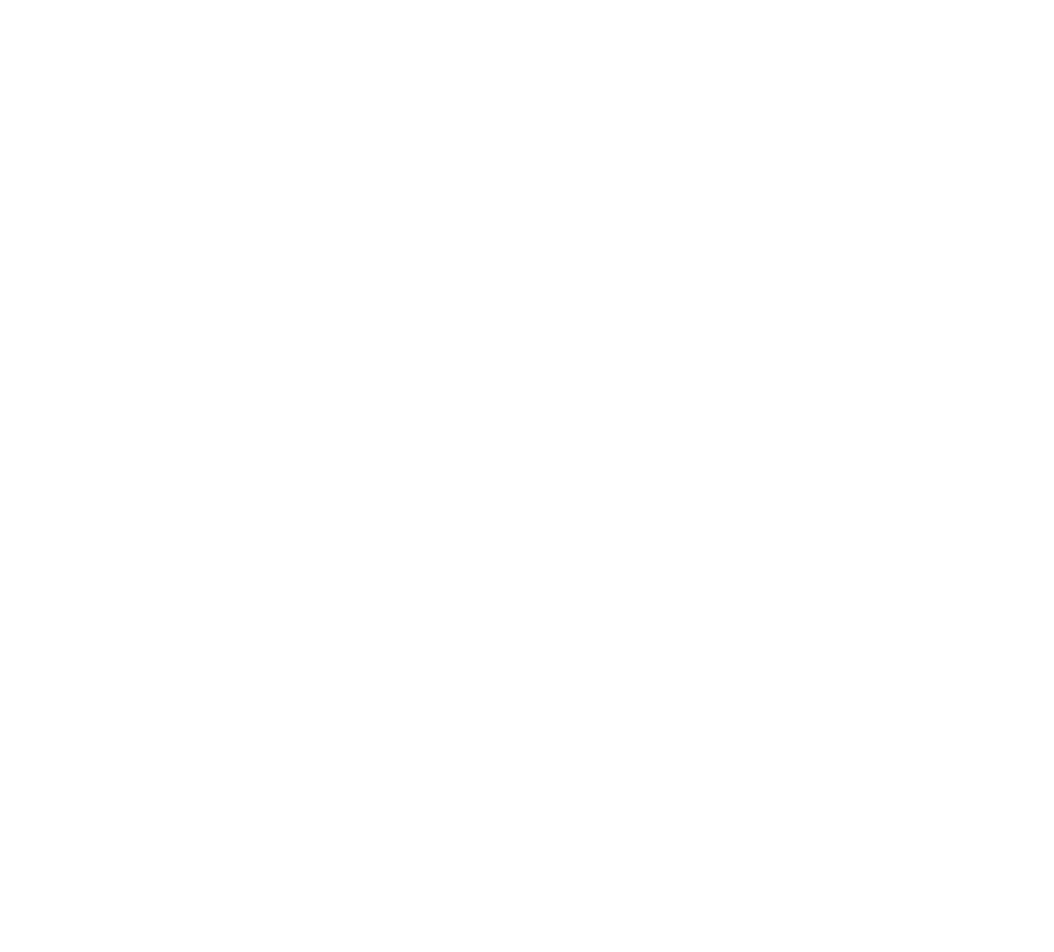
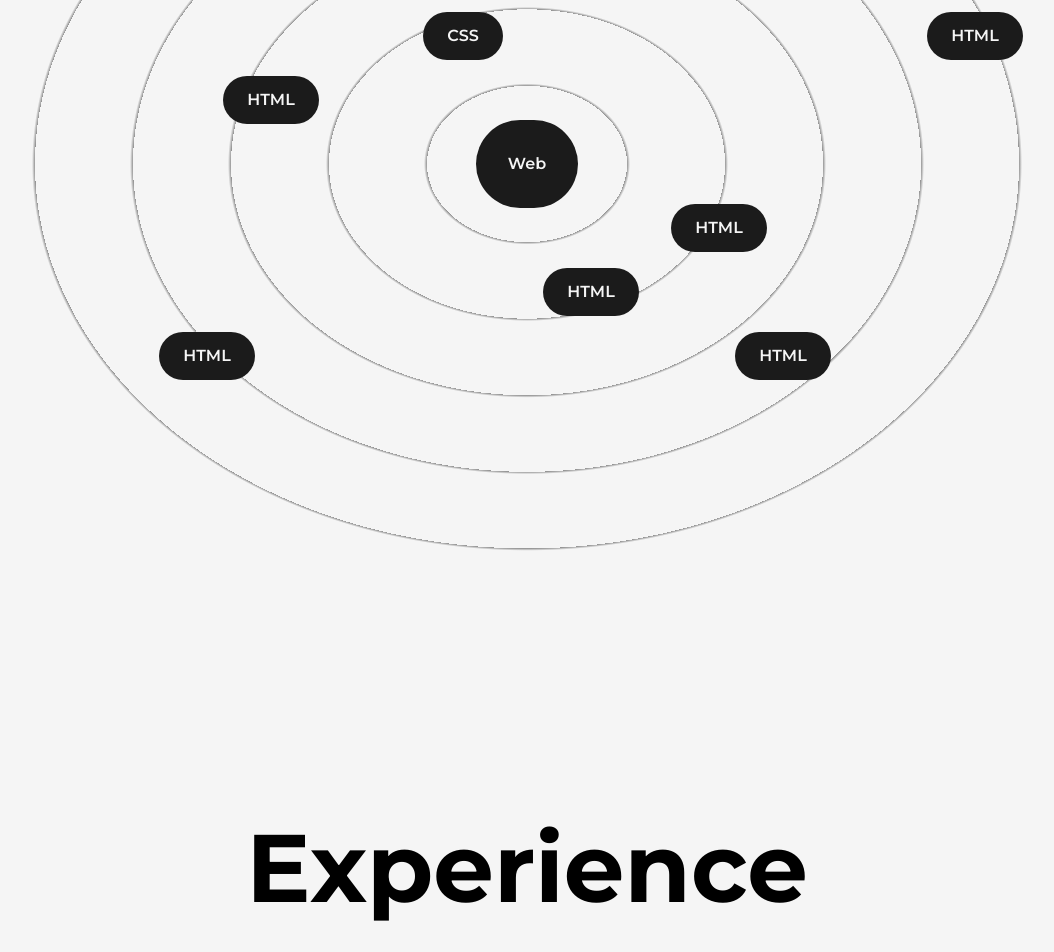
Before and after one commit to karimosman181/learn-nextjs, a Next.js app: page /about in a window 1280 px wide. Shown: the part 1520-2472 px from the top of the page, without its empty margins (113-1167 px from the left). Before the commit the page ends 1090 px from the top, so only its background shows below. Built offline with nearby package versions, Linux system fonts and the light colour scheme.

Commit message:
adding to about page

```diff
--- /dev/null
+++ b/src/components/Experience.js
@@ -0,0 +1,31 @@
+import React from "react";
+
+const Details = ({ position, company, time, address, work }) => {
+  return (
+    <li>
+      <div>
+        <h3>
+          {position} &nbsp; @{company}
+        </h3>
+        <span>
+          {time} | {address}
+        </span>
+        <p>{work}</p>
+      </div>
+    </li>
+  );
+};
+
+const Experience = () => {
+  return (
+    <div className="my-64">
+      <h2 className="font-bold text-8xl mb-32 w-full text-center">
+        Experience
+      </h2>
+
+      <div className=""></div>
+    </div>
+  );
+};
+
+export default Experience;
--- /dev/null
+++ b/src/components/Skills.js
@@ -0,0 +1,43 @@
+import React from "react";
+import { motion } from "framer-motion";
+
+const Skill = ({ name, x, y }) => {
+  return (
+    <motion.div
+      className="flex items-center justify-center  rounded-full font-semibold bg-dark text-light p-8  shadow-dark cursor-pointer px-6 py-3 absolute "
+      whileHover={{ scale: 1.05 }}
+      initial={{ x: 0, y: 0 }}
+      animate={{ x: x, y: y }}
+      transition={{ duration: 1.5 }}
+    >
+      {name}
+    </motion.div>
+  );
+};
+
+const Skills = () => {
+  return (
+    <>
+      <h2 className="font-bold text-8xl mt-64 w-full text-center">Skills</h2>
+      <div className="w-full h-screen relative flex items-center justify-center rounded-full bg-cicularLight">
+        <motion.div
+          className="flex items-center justify-center  rounded-full font-semibold bg-dark text-light p-8  shadow-dark cursor-pointer"
+          whileHover={{ scale: 1.05 }}
+        >
+          Web
+        </motion.div>
+
+        <Skill name="CSS" x="-5vw" y="-10vw" />
+        <Skill name="HTML" x="5vw" y="10vw" />
+        <Skill name="HTML" x="20vw" y="15vw" />
+        <Skill name="HTML" x="15vw" y="5vw" />
+        <Skill name="HTML" x="-25vw" y="15vw" />
+        <Skill name="HTML" x="-10vw" y="-15vw" />
+        <Skill name="HTML" x="-20vw" y="-5vw" />
+        <Skill name="HTML" x="35vw" y="-10vw" />
+      </div>
+    </>
+  );
+};
+
+export default Skills;
--- a/src/pages/about.js
+++ b/src/pages/about.js
@@ -5,6 +5,8 @@
 import React, { useEffect, useRef } from "react";
 import profilePic from "../../public/images/profile/developer-pic-2.jpg";
 import { useInView, useMotionValue, useSpring } from "framer-motion";
+import Skills from "@/components/skills";
+import Experience from "@/components/Experience";
 
 const AnimatedNumbers = ({ values }) => {
   const ref = useRef(null);
@@ -92,7 +94,6 @@
               </div>
               <div className="flex flex-col items-end justify-center">
                 <span className=" inline-block text-7xl font-bold">
-                  {" "}
                   <AnimatedNumbers values={4} />+
                 </span>
                 <h2 className="text-xl font-medium capitalize text-dark/75">
@@ -101,6 +102,8 @@
               </div>
             </div>
           </div>
+          <Skills />
+          <Experience />
         </Layout>
       </main>
     </>
--- a/tailwind.config.js
+++ b/tailwind.config.js
@@ -17,6 +17,10 @@
       animation: {
         "spin-slow": "spin 8s linear infinite",
       },
+      backgroundImage: {
+        cicularLight:
+          "repeating-radial-gradient(rgba(0,0,0,0.4) 2px, #f5f5f5 5px, #f5f5f5 100px);",
+      },
     },
   },
   plugins: [],
```
